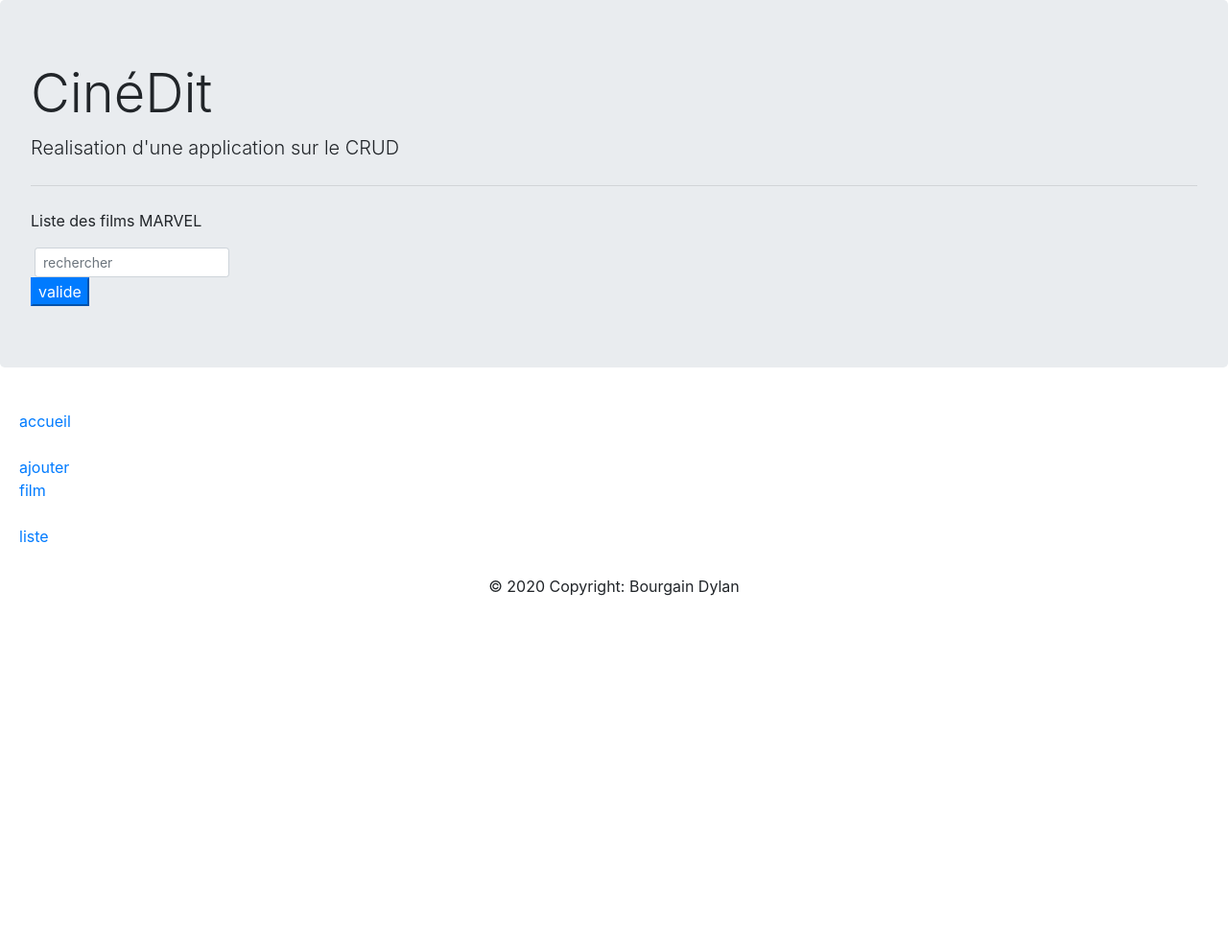
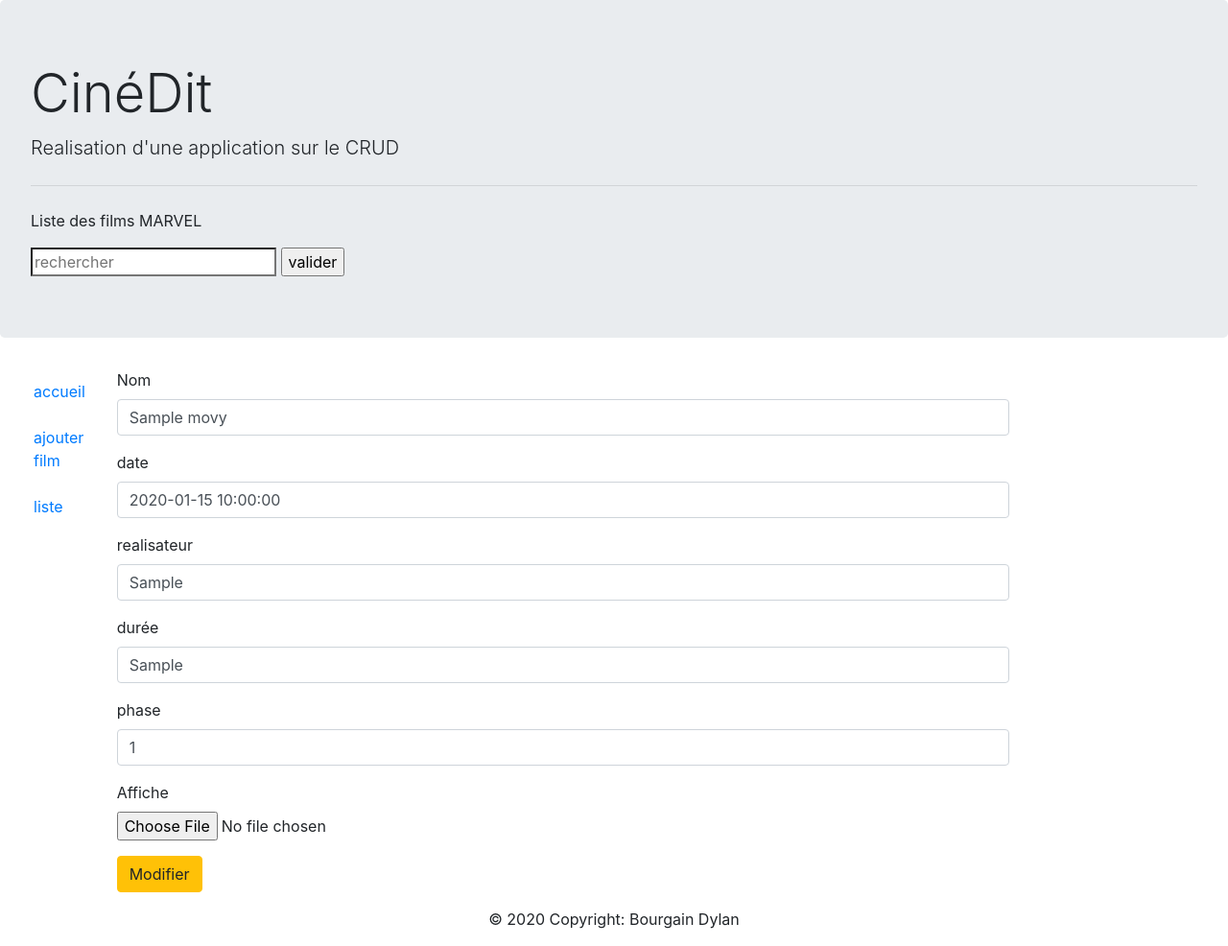
Before and after one commit to BourgainDylan/A08-BouD, a PHP site: page /index.php?edit=1 in a window 1280 px wide. Shown: the whole page at 96% size. Before the commit the page ends 621 px from the top, so only its background shows below. Run offline with PHP 8.4, Linux system fonts and the light colour scheme; tables that the repository leaves empty or names only in its code hold one stand-in row (values such as "Sample post").

Commit message:
4th commit

```diff
--- a/index.php
+++ b/index.php
@@ -11,7 +11,8 @@
   <div class="d-flex justify-content-arround">
     <?php include_once './templates/nav.html'; ?>
 
-        <section class="d-flex justify-content-center">
+    <section class="col-sm-9">
+
       <?php
 
 
@@ -36,7 +37,7 @@
 
               }
 
-                   if(isset($_POST['name'])){
+                   if(isset($_POST['formNew'])){
 
                 $movieName = $_POST['name'];
                 $movieDate = $_POST['release_date'];
@@ -51,8 +52,7 @@
 
 
 
-             $sql = ("INSERT INTO
-                    movies (name, release_date, duration, director, id_phase, image )
+             $sql = ("INSERT INTO movies (name, release_date, duration, director, id_phase, image )
                     VALUES ('$movieName', '$movieDate', '$movieDuration', '$movieRealisateur', '$moviePhase' ,'$movieImg')");
 
             $db->exec($sql);
@@ -73,17 +73,22 @@
 
 
 
+
             if(isset($_GET["delete"])){
+
+
 
               $delete = $_GET["delete"];
 
+
               $sql= "DELETE FROM `movies` WHERE `movies`.`id` = $delete";
-              $sql = $db->query($sql);
-              $supprimertable = $sql -> fetch(PDO::FETCH_ASSOC);
 
+              $db->exec($sql);
 
+              echo'<div class="alert alert-success" role="alert">';
+              echo'le film a bien été supprimé';
+            echo'</div>';
 
-              echo'film supprimé';
 
           }
 
@@ -91,11 +96,88 @@
 
 
 
+
+
+
+          if(isset($_GET['edit'])){
+
+            $edit = $_GET['edit'];
+
+            include_once './templates/movies/_form_edit.php';
+
+
+          }
+
+          if(isset($_POST['editMovie'])){
+
+
+
+            $filmiD = $_POST['id'];
+
+
+            $NewMovieName = $_POST['Newname'];
+            $NewDate = $_POST['NewDate'];
+            $NewDirector = $_POST['NewDirector'];
+            $NewDuration = $_POST['NewDuration'];
+            $NewId_phase = $_POST['NewId_phase'];
+            $movieImg = $_FILES['image']['name'];
+
+
+
+            if(!empty($movieImg)){
+
+            $EditSQL = $db ->prepare("UPDATE `movies`
+             SET `name`='$NewMovieName',
+                 `id_phase`='$NewId_phase' ,
+                 `release_date`='$NewDate',
+                  `director`='$NewDirector' ,
+                  `duration`='$NewDuration' ,
+                 `image` ='$movieImg'
+
+             WHERE `movies`.`id` = $filmiD");
+
+
+            }
+            else{
+
+            $EditSQL = $db ->prepare("UPDATE `movies`
+            SET `name`='$NewMovieName',
+                `id_phase`='$NewId_phase' ,
+                `release_date`='$NewDate',
+                 `director`='$NewDirector' ,
+                 `duration`='$NewDuration'
+
+
+            WHERE `movies`.`id` = $filmiD");
+            }
+
+            $EditSQL -> execute();
+
+            echo'<div class="alert alert-success" role="alert">';
+            echo'le film a bien été modifié';
+          echo'</div>';
+            }
+
+
+            if(isset($_GET['q'])){
+
+
+
+            include_once './templates/movies/search.php';
+            }
+
+
             ?>
+
     </section>
   </div>
   <?php include_once './templates/footer.html'; ?>
 
+
+  <script src="https://code.jquery.com/jquery-3.5.1.slim.min.js" integrity="sha384-DfXdz2htPH0lsSSs5nCTpuj/zy4C+OGpamoFVy38MVBnE+IbbVYUew+OrCXaRkfj" crossorigin="anonymous"></script>
+<script src="https://cdn.jsdelivr.net/npm/popper.js@1.16.1/dist/umd/popper.min.js" integrity="sha384-9/reFTGAW83EW2RDu2S0VKaIzap3H66lZH81PoYlFhbGU+6BZp6G7niu735Sk7lN" crossorigin="anonymous"></script>
+<script src="https://stackpath.bootstrapcdn.com/bootstrap/4.5.2/js/bootstrap.min.js" integrity="sha384-B4gt1jrGC7Jh4AgTPSdUtOBvfO8shuf57BaghqFfPlYxofvL8/KUEfYiJOMMV+rV" crossorigin="anonymous"></script>
+
 </body>
 
 </html>
--- a/templates/header.html
+++ b/templates/header.html
@@ -7,10 +7,10 @@
 
     </p>
 
-    <form method="GET">
-      <i class="fas fa-search" aria-hidden="true"></i>
-      <input class="form-control form-control-sm ml-1 col-md-2 w-100" name="q" type="text" placeholder="rechercher"
-        aria-label="Search">
-        <input type="submit" class="btn-primary" value="valide">
+    <form action="index.php" method="GET">
+      <input type="search" name="q" placeholder="rechercher"/>
+      <input type="submit" value="valider"/>
     </form>
+
+
   </div>
--- a/templates/movies/_form_edit.php
+++ b/templates/movies/_form_edit.php
@@ -1,39 +1,51 @@
+<?php
+            $sql = $db ->prepare("SELECT * FROM movies where movies.id =$edit");
+            $sql -> execute();
+            $editer = $sql -> fetchAll(PDO::FETCH_ASSOC);
+
+
+?>
+
+
 <form action="index.php" method="POST" enctype="multipart/form-data">
 <div class="form-group">
     <label for="exampleInputPassword1">Nom</label>
-    <input type="text" name="name" class="form-control" id="exampleInputPassword1" placeholder="nom" required>
+    <input type="text" name="Newname" <?php  echo' value="'.$editer[0]['name'].' " '; ?> class="form-control" id="exampleInputPassword1" placeholder="nom" required>
   </div>
 
   <div class="form-group">
     <label for="exampleInputPassword1">date</label>
-    <input type="text" name="release_date" class="form-control" id="exampleInputPassword1" placeholder="release_date" required>
+    <input type="text"   name="NewDate" <?php  echo' value="'.$editer[0]['release_date'].' " '; ?> name="release_date" class="form-control" id="exampleInputPassword1" placeholder="release_date" required>
   </div>
 
 
   <div class="form-group">
     <label for="exampleInputPassword1">realisateur</label>
-    <input type="text" name="director" class="form-control" id="exampleInputPassword1" placeholder="director" required>
+    <input type="text"   name="NewDirector"  <?php  echo' value="'.$editer[0]['director'].' " '; ?> name="director" class="form-control" id="exampleInputPassword1" placeholder="director" required>
   </div>
 
   <div class="form-group">
     <label for="exampleInputPassword1">durée</label>
-    <input type="text" name="duration" class="form-control" id="exampleInputPassword1" placeholder="duration" required>
+    <input type="text"  name="NewDuration"  <?php  echo' value="'.$editer[0]['duration'].' " '; ?>  name="duration" class="form-control" id="exampleInputPassword1" placeholder="duration" required>
   </div>
 
 
 
   <div class="form-group">
     <label for="exampleInputPassword1">phase</label>
-    <input type="text" name="phase" class="form-control" id="exampleInputPassword1" placeholder="phase" required>
+    <input type="text"  name="NewId_phase"  <?php  echo' value="'.$editer[0]['id_phase'].' " '; ?>  name="phase" class="form-control" id="exampleInputPassword1" placeholder="phase" required>
   </div>
 
   <div class="form-group">
     <label for="exampleFormControlFile1">Affiche</label>
-    <input name="image" type="file"  accept="image/png, image/jpeg" class="form-control-file" id="exampleFormControlFile1">
+    <input name="image"  type="file" value="" accept="image/png, image/jpeg" class="form-control-file" id="exampleFormControlFile1">
   </div>
 
 
-  <button type="submit"  value="none" class="btn btn-primary">Modifier</button>
 
+  <input type="submit" name="editMovie" class="btn btn-warning"value="Modifier">
+<?php
+  echo'<input type="hidden" value="'.$_GET['edit'].'" name="id">';
+?>
 
 </form>
--- a/templates/nav.html
+++ b/templates/nav.html
@@ -1,4 +1,4 @@
-<div class="d-flex justify-content-arround">
+<div class="col-sm-1">
     <form action="" method="GET">
 <ul class="list-group list-group-flush col-md-2">
 
```
Also changed, not shown: templates/modal.html (added, +21 -0 lines), templates/movies/_form_new.php (+13 -5 lines), templates/movies/list.php (+10 -9 lines), templates/movies/search.php (+24 -5 lines), templates/movies/show.php (+31 -9 lines). Lines whose indentation alone changed are shown as unchanged.
